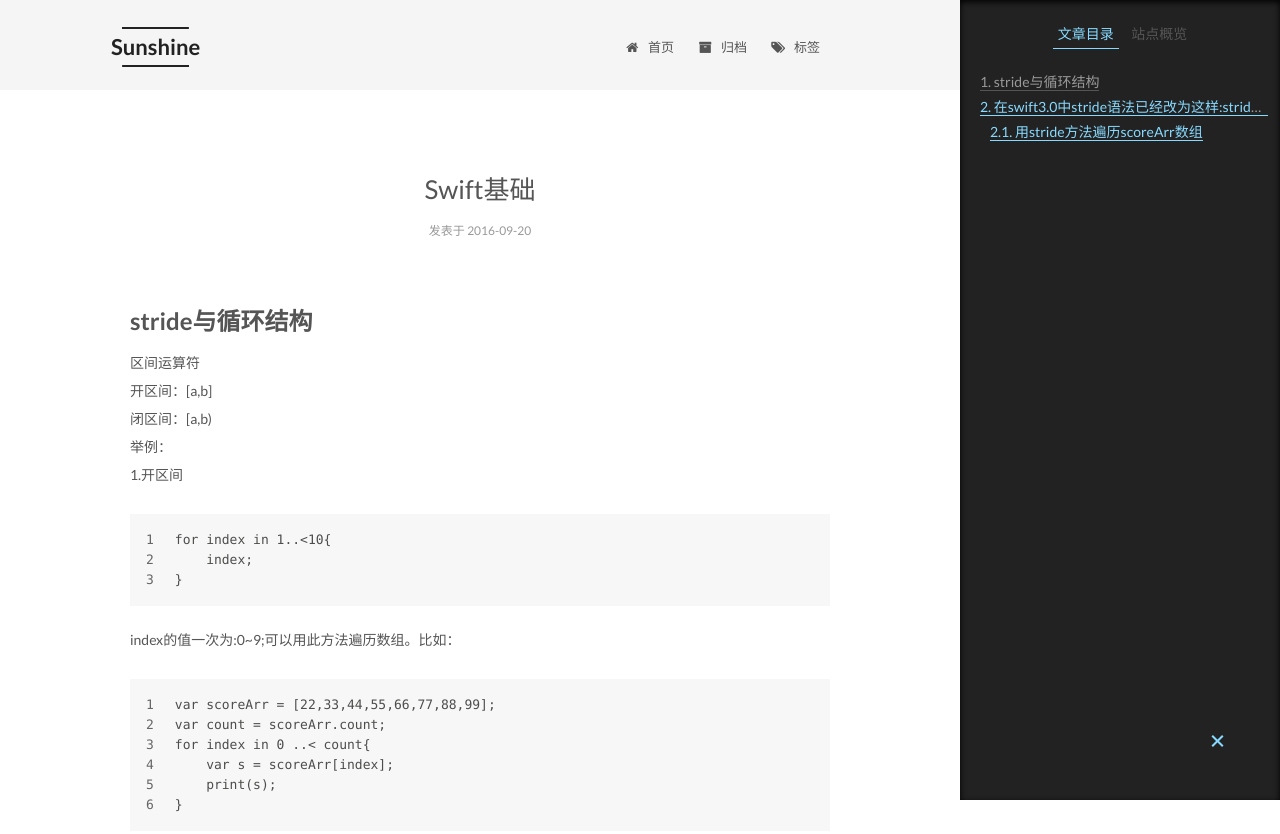
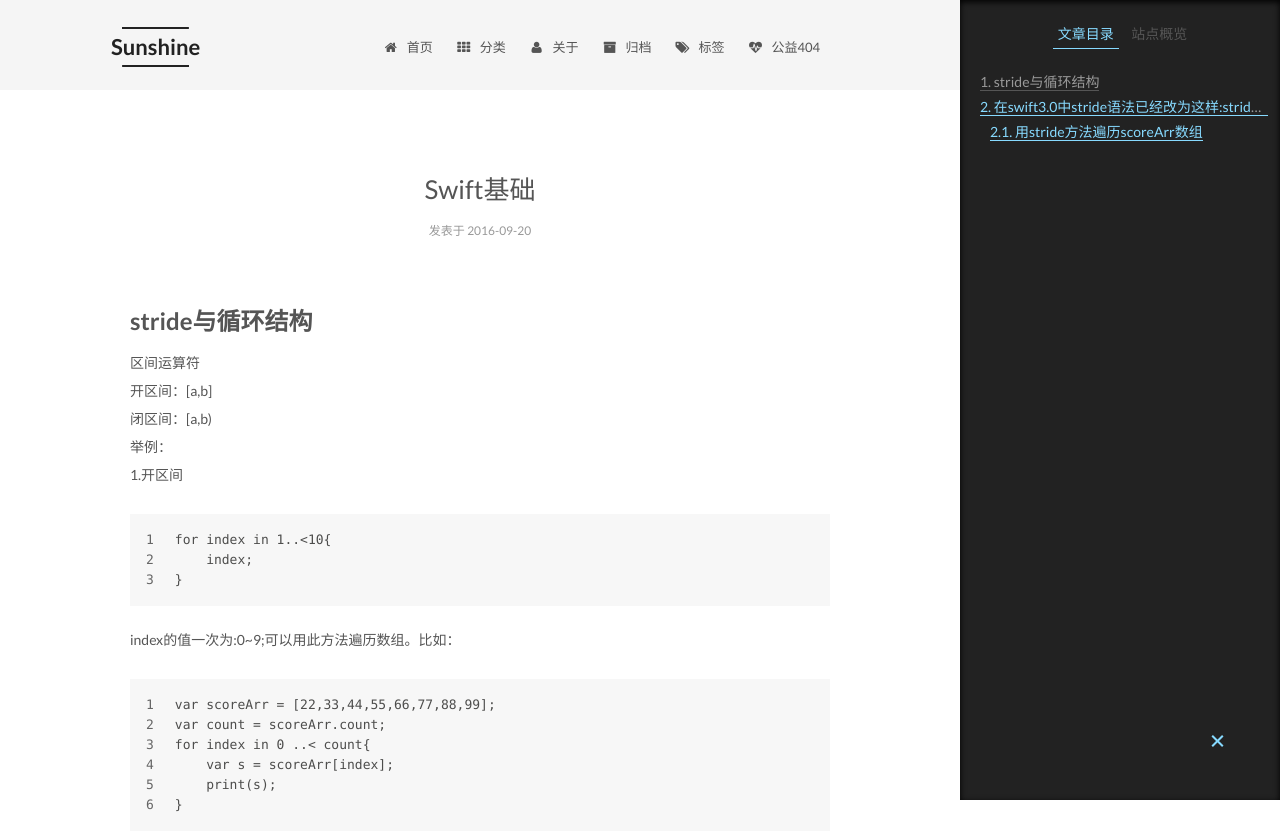
Before and after one commit to sunshineLixun/sunshineLixun.github.io, a plain HTML site: page 2016/09/20/Swift基础/index.html in a window 1280 px wide. Shown: the top 834 px of the page. Drawn offline with Linux system fonts and the light colour scheme.

Commit message:
Site updated: 2016-09-21 20:53:06

```diff
--- a/2016/09/20/Swift基础/index.html
+++ b/2016/09/20/Swift基础/index.html
@@ -190,6 +190,26 @@ index的值一次为:0~9;可以用此方法遍历数组。比如：
         </li>
 
 
+        <li class="menu-item menu-item-categories">
+          <a href="/categories" rel="section">
+
+              <i class="menu-item-icon fa fa-fw fa-th"></i> <br />
+
+            分类
+          </a>
+        </li>
+
+
+        <li class="menu-item menu-item-about">
+          <a href="/about" rel="section">
+
+              <i class="menu-item-icon fa fa-fw fa-user"></i> <br />
+
+            关于
+          </a>
+        </li>
+
+
         <li class="menu-item menu-item-archives">
           <a href="/archives" rel="section">
 
@@ -206,6 +226,16 @@ index的值一次为:0~9;可以用此方法遍历数组。比如：
               <i class="menu-item-icon fa fa-fw fa-tags"></i> <br />
 
             标签
+          </a>
+        </li>
+
+
+        <li class="menu-item menu-item-commonweal">
+          <a href="/404.html" rel="section">
+
+              <i class="menu-item-icon fa fa-fw fa-heartbeat"></i> <br />
+
+            公益404
           </a>
         </li>
 
--- a/css/main.css
+++ b/css/main.css
@@ -1548,7 +1548,7 @@ pre .javascript .function {
   width: 4px;
   height: 4px;
   border-radius: 50%;
-  background: #4f1b87;
+  background: #b4f688;
 }
 .links-of-blogroll {
   font-size: 13px;
```
Also changed, not shown: 2016/09/20/多种方法使tableView的Header下拉放大/index.html (+30 -0 lines), archives/2016/09/index.html (+30 -0 lines), archives/2016/index.html (+30 -0 lines), archives/index.html (+30 -0 lines), index.html (+30 -0 lines).
